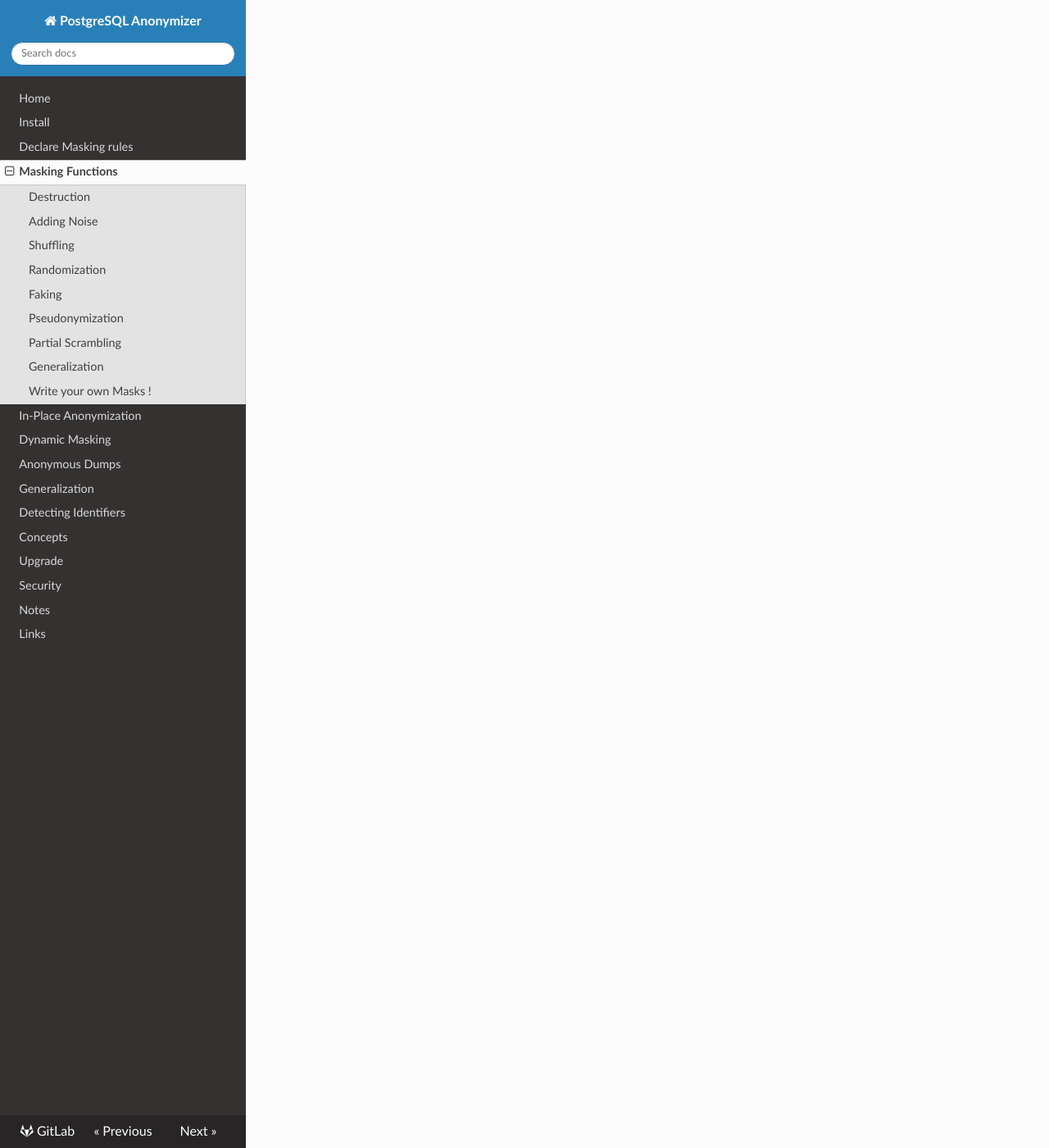
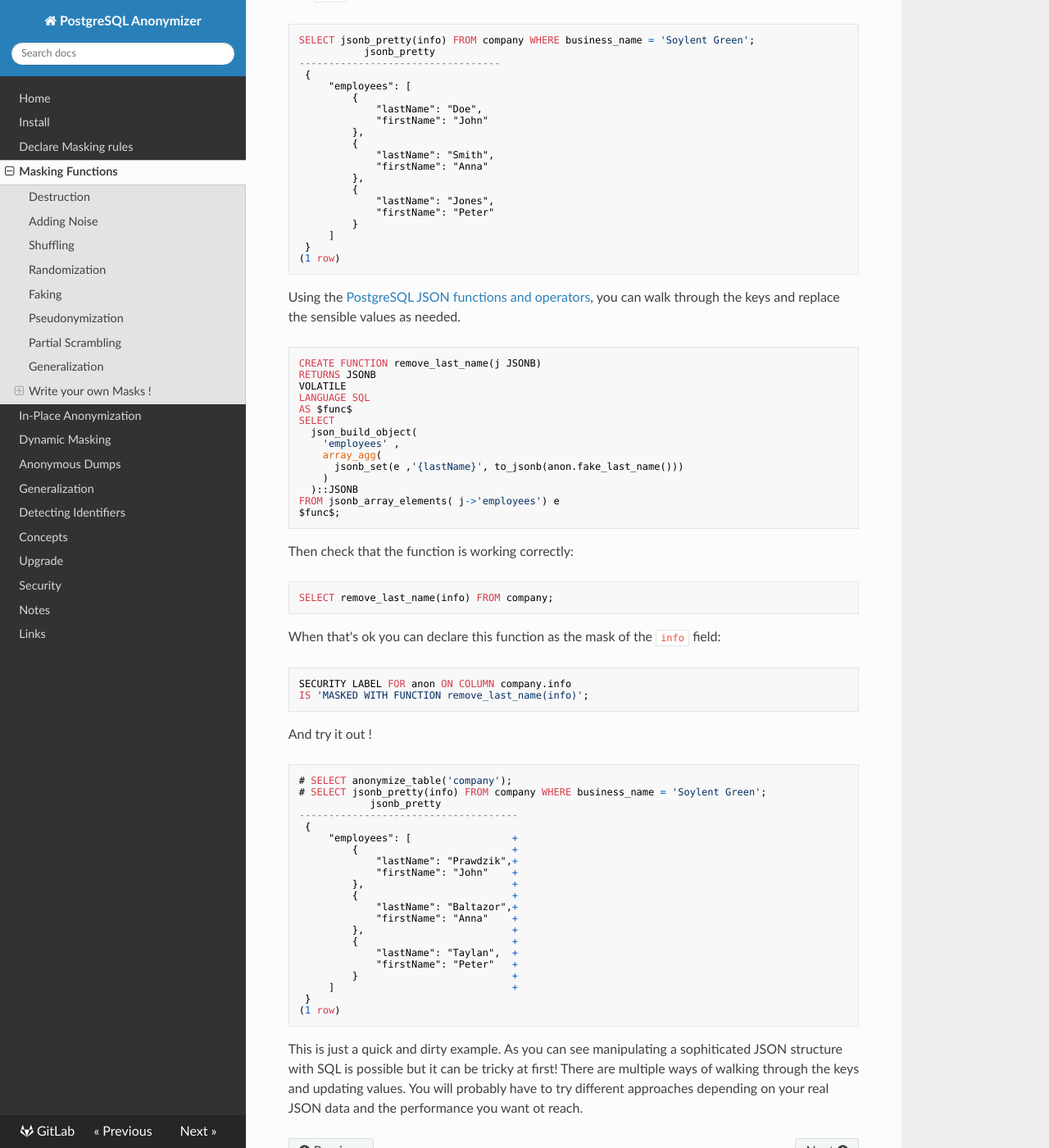
Before and after one commit to neondatabase/postgresql_anonymizer, an MkDocs documentation site: the page built from docs/masking_functions.md, in a window 1280 px wide and 1400 px high, scrolled down 5738 px. Shown: the whole window at 82% size. Built offline with MkDocs 1.6.1, drawn with Linux system fonts in a browser that asks for light colours; nearby versions of some CDN libraries; some of the changed text lies outside the part shown.

Commit message:
[doc] Writing a masking function for a JSONB column

````diff
--- a/docs/masking_functions.md
+++ b/docs/masking_functions.md
@@ -293,5 +293,111 @@
 SECURITY LABEL FOR anon ON COLUMN player.score IS 'MASKED WITH FUNCTION foo()';
 ```
 
+### Example: Writing a masking function for a JSONB column
 
+<!-- cf. demo/writing_your_own_mask.sql -->
+
+For complex data types, you may have to write you own function. This will be
+a common use case if you have to hide certain parts of a JSON field.
+
+For example:
+
+```sql
+CREATE TABLE company (
+  business_name TEXT,
+  info JSONB
+)
 ```
+
+The `info` field contains unstructured data like this:
+
+```sql
+SELECT jsonb_pretty(info) FROM company WHERE business_name = 'Soylent Green';
+           jsonb_pretty
+----------------------------------
+ {
+     "employees": [
+         {
+             "lastName": "Doe",
+             "firstName": "John"
+         },
+         {
+             "lastName": "Smith",
+             "firstName": "Anna"
+         },
+         {
+             "lastName": "Jones",
+             "firstName": "Peter"
+         }
+     ]
+ }
+(1 row)
+```
+
+Using the [PostgreSQL JSON functions and operators], you can walk
+through the keys and replace the sensible values as needed.
+
+[PostgreSQL JSON functions and operators]: https://www.postgresql.org/docs/current/functions-json.html
+
+```sql
+CREATE FUNCTION remove_last_name(j JSONB)
+RETURNS JSONB
+VOLATILE
+LANGUAGE SQL
+AS $func$
+SELECT
+  json_build_object(
+    'employees' ,
+    array_agg(
+      jsonb_set(e ,'{lastName}', to_jsonb(anon.fake_last_name()))
+    )
+  )::JSONB
+FROM jsonb_array_elements( j->'employees') e
+$func$;
+```
+
+Then check that the function is working correctly:
+
+```sql
+SELECT remove_last_name(info) FROM company;
+```
+
+When that's ok you can declare this function as the mask of
+the `info` field:
+
+```sql
+SECURITY LABEL FOR anon ON COLUMN company.info
+IS 'MASKED WITH FUNCTION remove_last_name(info)';
+```
+
+And try it out !
+
+```sql
+# SELECT anonymize_table('company');
+# SELECT jsonb_pretty(info) FROM company WHERE business_name = 'Soylent Green';
+            jsonb_pretty
+-------------------------------------
+ {
+     "employees": [                 +
+         {                          +
+             "lastName": "Prawdzik",+
+             "firstName": "John"    +
+         },                         +
+         {                          +
+             "lastName": "Baltazor",+
+             "firstName": "Anna"    +
+         },                         +
+         {                          +
+             "lastName": "Taylan",  +
+             "firstName": "Peter"   +
+         }                          +
+     ]                              +
+ }
+(1 row)
+```
+
+This is just a quick and dirty example. As you can see manipulating a
+sophiticated JSON structure with SQL is possible but it can be tricky at
+first! There are multiple ways of walking through the keys and updating
+values. You will probably have to try different approaches depending on
+your real JSON data and the performance you want ot reach.
````
